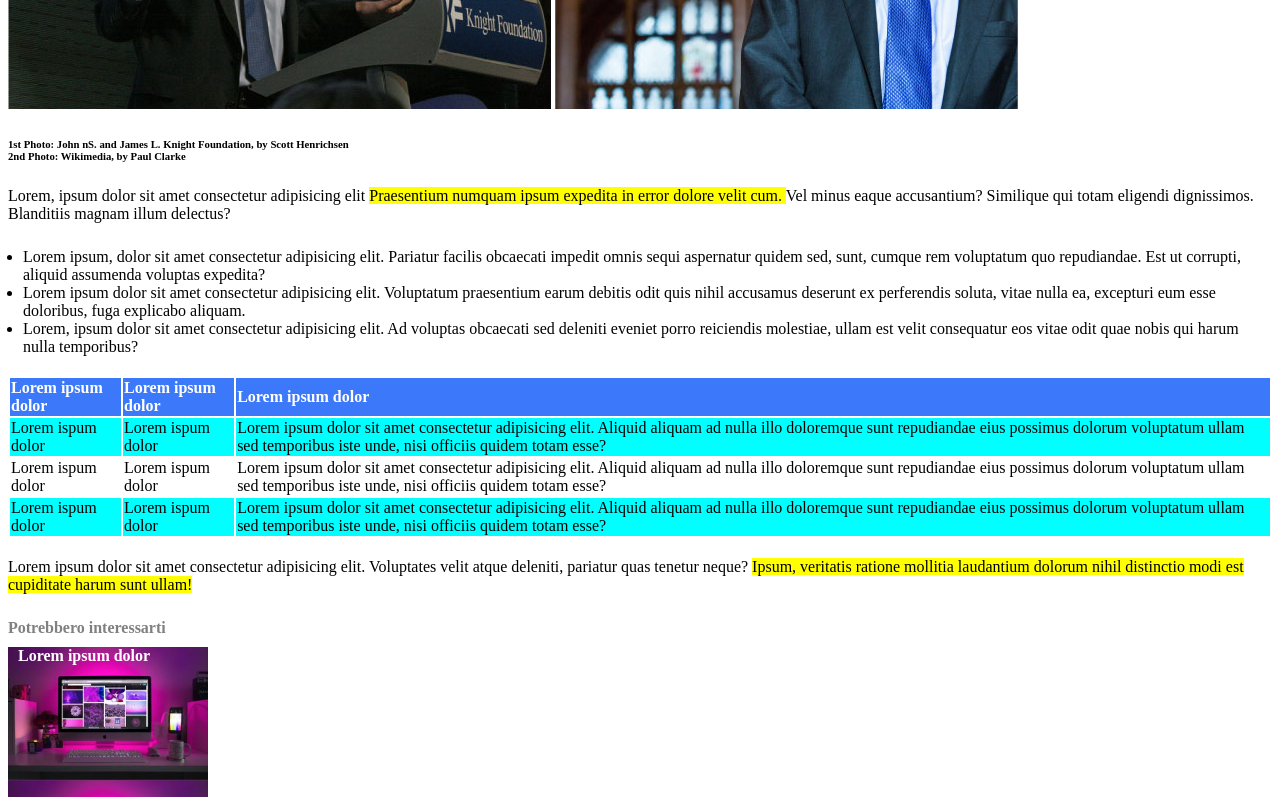
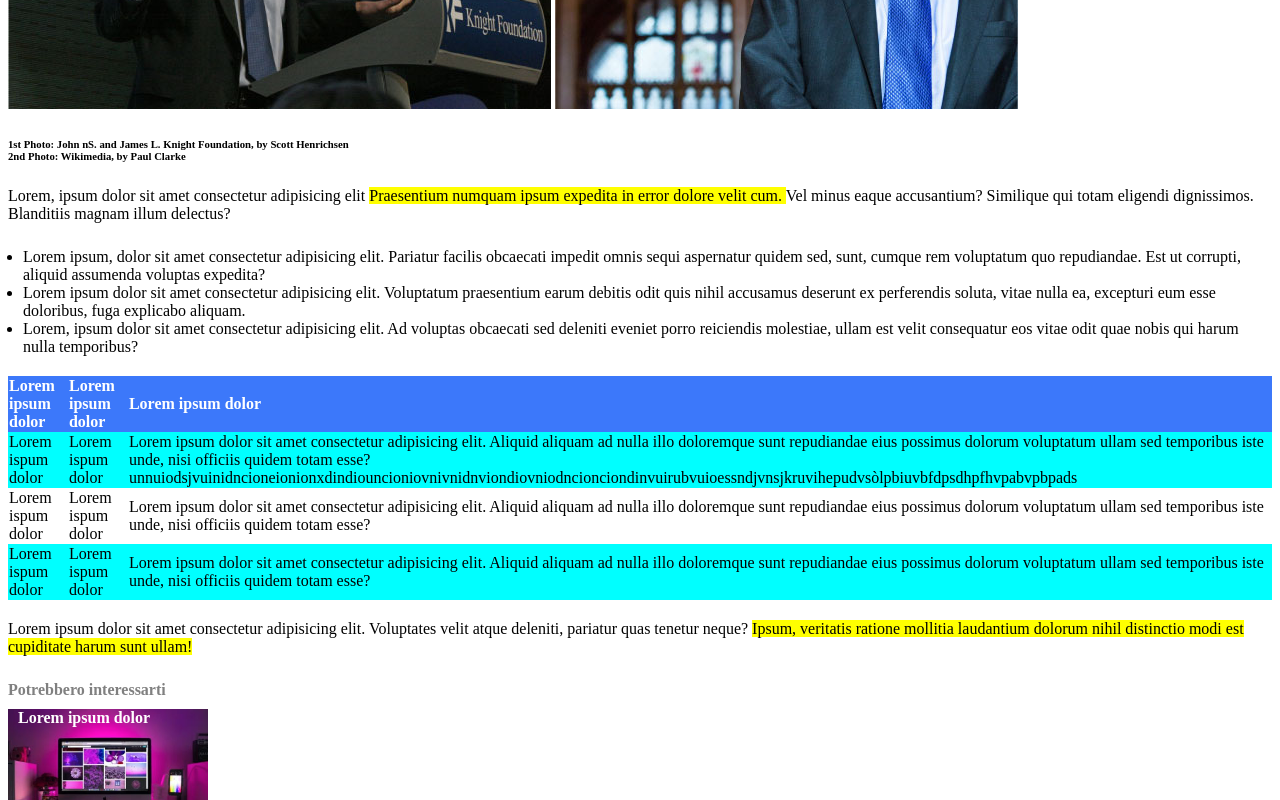
Before and after one commit to MattiaScacchi/html-css-booleaner, a plain HTML site: page index.html in a window 1280 px wide. Shown: the part 480-1280 px from the top of the page. Drawn offline with Linux system fonts and the light colour scheme.

Commit message:
modifiche tabella

```diff
--- a/css/style.css
+++ b/css/style.css
@@ -2,6 +2,7 @@
 /* HADER */
 header{
     margin: 0;
+    padding: 0;
     box-sizing: border-box;
 }
 #pattern {
@@ -47,6 +48,8 @@ header{
 }
 
 #tabella{
+    border-collapse: collapse;
+    width: 100%;
     text-align: left;
     margin-bottom: 20px;
 }
--- a/index.html
+++ b/index.html
@@ -72,7 +72,7 @@
                 <tr class="corpo-tab">
                     <td>Lorem ispum dolor</td>
                     <td>Lorem ispum dolor</td>
-                    <td>Lorem ipsum dolor sit amet consectetur adipisicing elit. Aliquid aliquam ad nulla illo doloremque sunt repudiandae eius possimus dolorum voluptatum ullam sed temporibus iste unde, nisi officiis quidem totam esse?</td>
+                    <td>Lorem ipsum dolor sit amet consectetur adipisicing elit. Aliquid aliquam ad nulla illo doloremque sunt repudiandae eius possimus dolorum voluptatum ullam sed temporibus iste unde, nisi officiis quidem totam esse? unnuiodsjvuinidncioneionionxdindiouncioniovnivnidnviondiovniodncionciondinvuirubvuioessndjvnsjkruvihepudvsòlpbiuvbfdpsdhpfhvpabvpbpads</td>
                 </tr>
                 <tr>
                     <td>Lorem ispum dolor</td>
```
